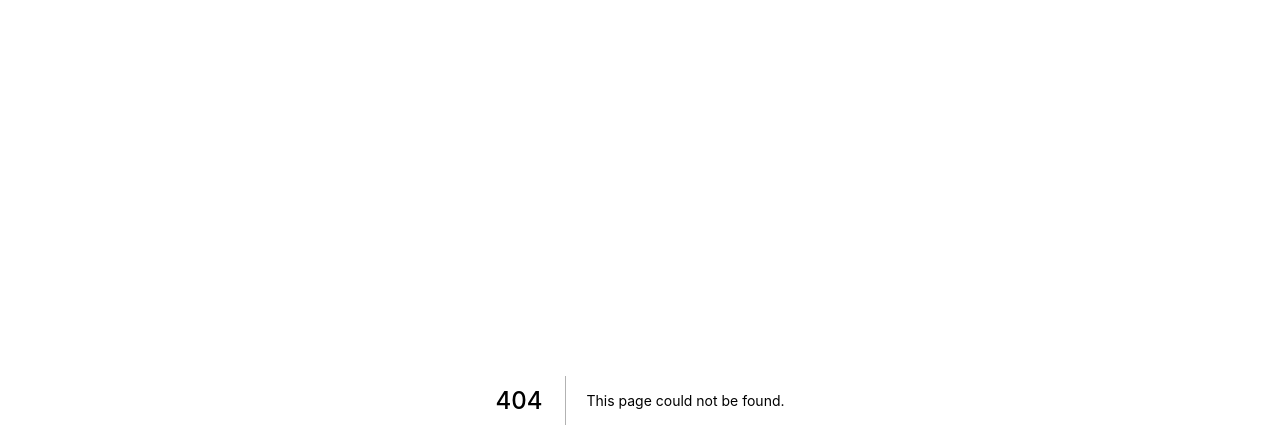
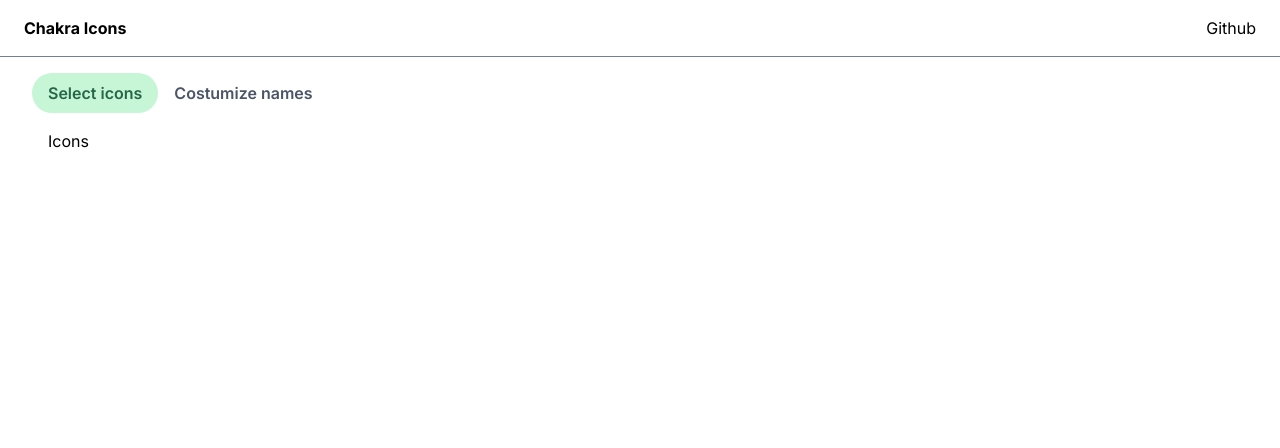
Before and after one commit to Futhememe/chakra-icons, a Next.js app: page /icons in a window 1280 px wide. Before the commit this address had no page. Shown: the top 448 px of the page. Built offline with nearby package versions, Linux system fonts and the light colour scheme.

Commit message:
✨ new icons page

```diff
--- /dev/null
+++ b/src/pages/icons.tsx
@@ -0,0 +1,41 @@
+import { Flex, Tab, TabList, TabPanel, TabPanels, Tabs } from '@chakra-ui/react'
+import type { NextPage } from 'next'
+import Head from 'next/head'
+import { Container } from '../components/Container'
+import { Header } from '../components/Header'
+
+const Icons: NextPage = () => {
+  return (
+    <Container>
+      <Header />
+      <Head>
+        <title>Chakra UI Icons || Icons</title>
+        <meta name="description" content="Create and share your icons with more speed and simplicity" />
+        <link rel="icon" href="/favicon.ico" />
+      </Head>
+      <Flex
+        flexDirection='column'
+        h='100%'
+        w='100%'
+        p='1rem 2rem'
+      >
+        <Tabs variant='soft-rounded' colorScheme='green'>
+          <TabList>
+            <Tab>Select icons</Tab>
+            <Tab>Costumize names</Tab>
+          </TabList>
+          <TabPanels>
+            <TabPanel>
+              Icons
+            </TabPanel>
+            <TabPanel>
+              Icon name
+            </TabPanel>
+          </TabPanels>
+        </Tabs>
+      </Flex>
+    </Container>
+  )
+}
+
+export default Icons
```
